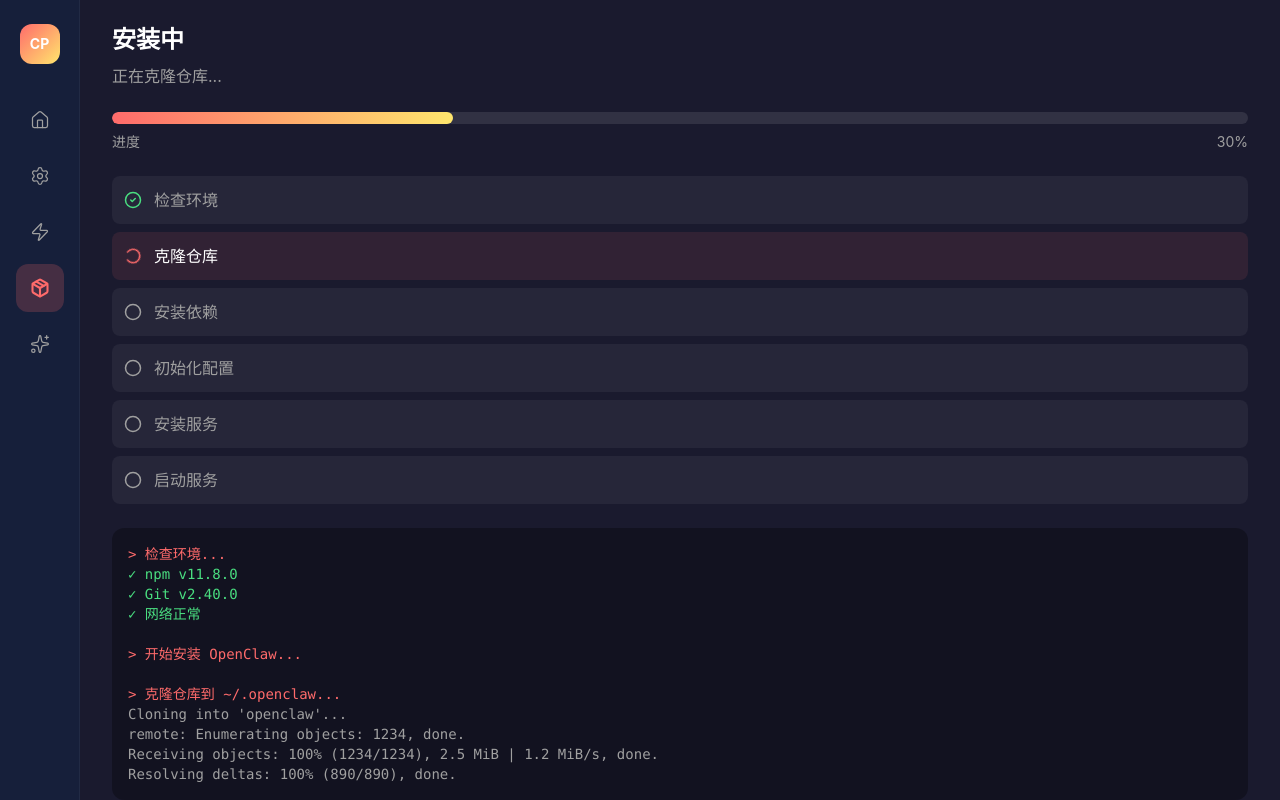
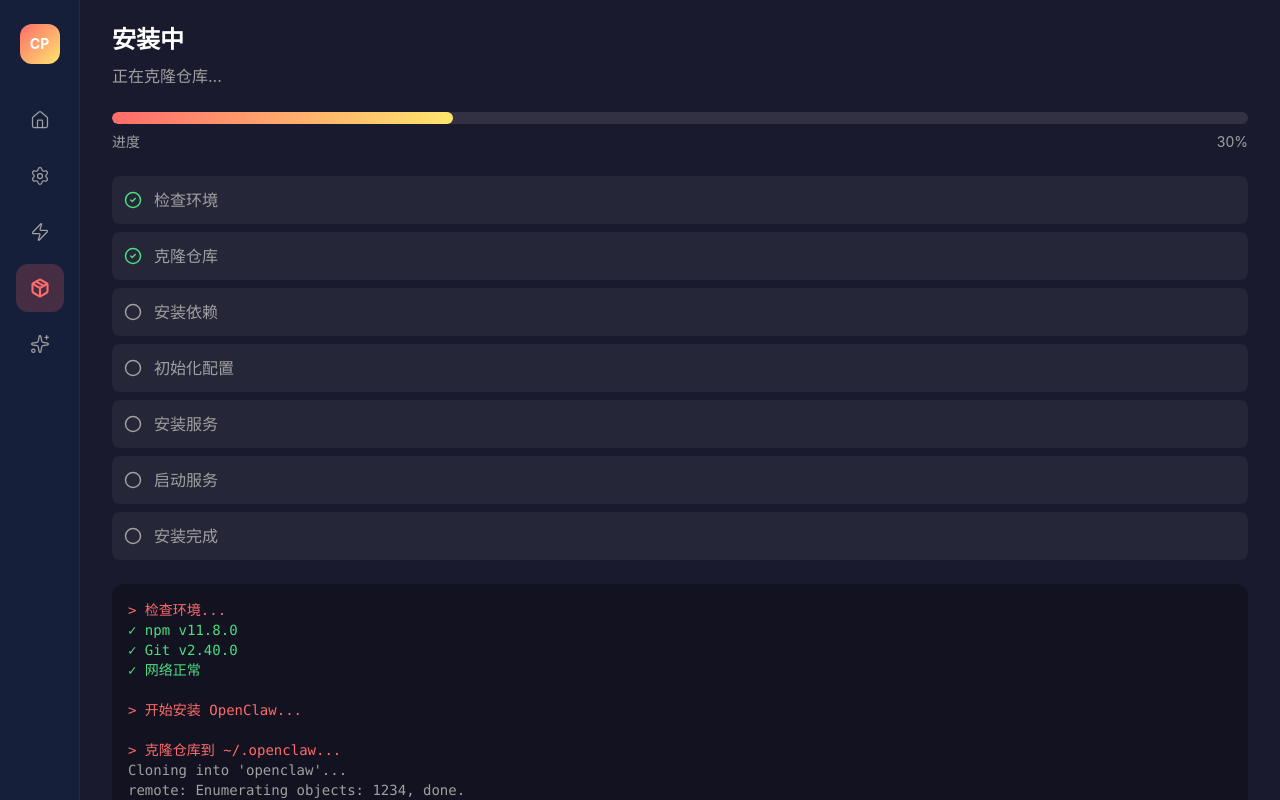
Before and after one commit to hkgood/clawpop, a React (Vite) app: page / in a window 1280 px wide. Both pictures are taken after a click on the button 39 px from the left and 288 px from the top of the page. Built offline with nearby package versions, Linux system fonts and the light colour scheme.

Commit message:
fix: 修复安装完成后步骤状态不更新的问题

```diff
--- a/src/components/pages/Install.tsx
+++ b/src/components/pages/Install.tsx
@@ -12,6 +12,7 @@
   { id: 'config', name: '初始化配置', done: false },
   { id: 'service', name: '安装服务', done: false },
   { id: 'start', name: '启动服务', done: false },
+  { id: 'done', name: '安装完成', done: false },
 ]
 
 export function Install() {
@@ -83,6 +84,20 @@
 
   const progressValue = installProgress?.progress || 0
 
+  // 根据进度计算当前步骤
+  const getStepStatus = (stepId: string) => {
+    if (!isInstalling && progressValue === 100) {
+      return { done: true, active: false }
+    }
+    if (stepId === 'check') return { done: true, active: false }
+    if (progressValue >= 20 && stepId === 'clone') return { done: true, active: false }
+    if (progressValue >= 40 && stepId === 'deps') return { done: true, active: false }
+    if (progressValue >= 60 && stepId === 'config') return { done: true, active: false }
+    if (progressValue >= 80 && stepId === 'service') return { done: true, active: false }
+    if (progressValue >= 95 && stepId === 'start') return { done: true, active: false }
+    return { done: false, active: false }
+  }
+
   return (
     <div className="flex-1 flex flex-col px-8 py-6">
       <motion.div
@@ -108,28 +123,31 @@
 
       {/* 步骤列表 */}
       <div className="mb-6 space-y-2">
-        {installSteps.map((step, index) => (
+        {installSteps.map((step, index) => {
+          const status = getStepStatus(step.id)
+          return (
           <motion.div
             key={step.id}
             initial={{ opacity: 0, x: -20 }}
             animate={{ opacity: 1, x: 0 }}
             transition={{ delay: index * 0.05 }}
             className={`flex items-center gap-3 p-3 rounded-lg ${
-              step.active ? 'bg-brand-start/10' : 'bg-white/5'
+              status.active ? 'bg-brand-start/10' : 'bg-white/5'
             }`}
           >
-            {step.done ? (
+            {status.done ? (
               <CheckCircle2 size={18} className="text-status-success" />
-            ) : step.active ? (
+            ) : status.active ? (
               <Loader2 size={18} className="text-brand-start animate-spin" />
             ) : (
               <Circle size={18} className="text-text-secondary" />
             )}
-            <span className={step.active ? 'text-white' : 'text-text-secondary'}>
+            <span className={status.active ? 'text-white' : 'text-text-secondary'}>
               {step.name}
             </span>
           </motion.div>
-        ))}
+          )
+        })}
       </div>
 
       {/* 日志输出 */}
```
